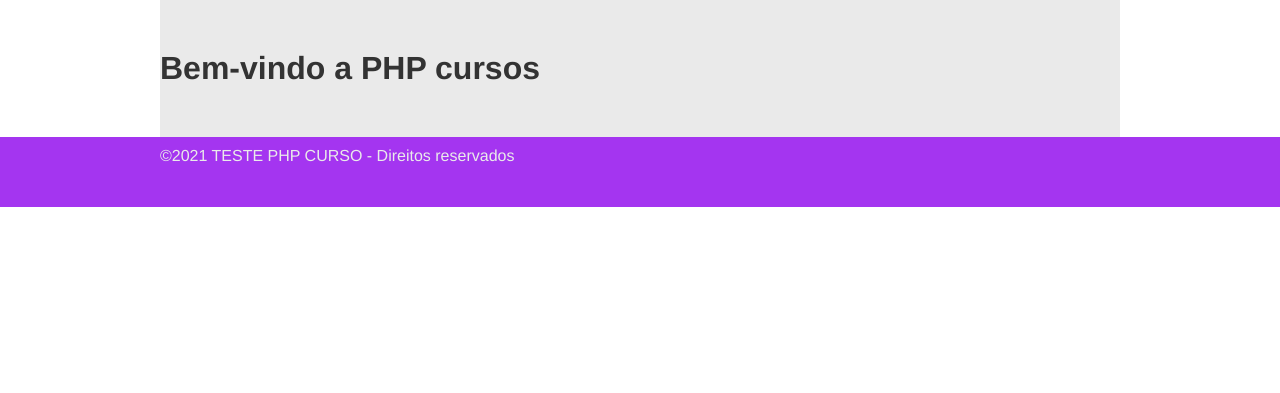
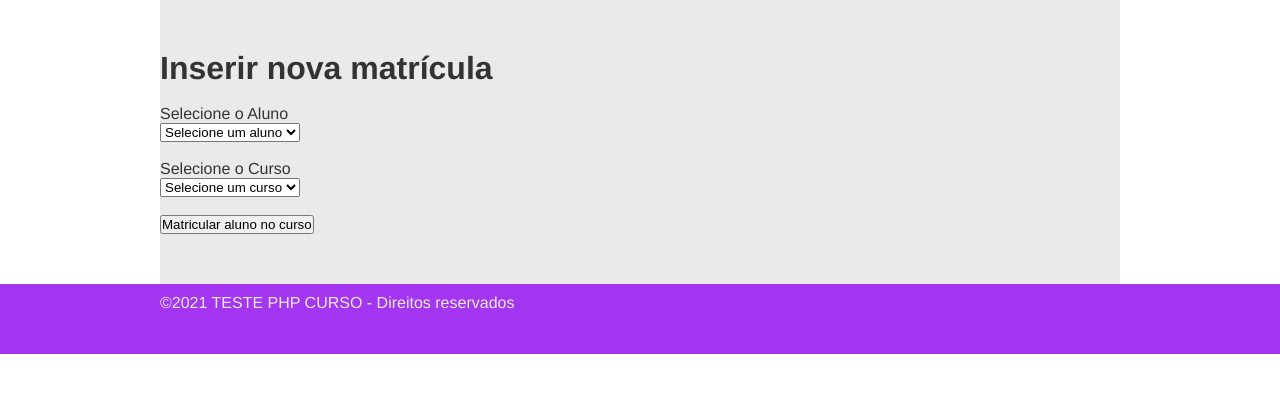
Before and after one commit to EdFigueiredo/crudphp, a PHP site: page /index.php?pagina=inserir_matricula in a window 1280 px wide. Shown: the part 120-513 px from the top of the page. Run offline with PHP 8.4, Linux system fonts and the light colour scheme; data that the repository does not hold is empty.

Commit message:
Add files via upload

```diff
--- a/alunos.php
+++ b/alunos.php
@@ -1,3 +1,4 @@
+<a href="?pagina=inserir_aluno">Inserir novo aluno</a>
 <table style= "border:1px solid #ccc; width: 100%; ">
 	<tr>
 		<th>Nome Aluno</th>
--- a/index.php
+++ b/index.php
@@ -13,11 +13,19 @@ else{
 if($pagina == 'cursos'){
 	include('cursos.php');
 }
+
+elseif($pagina == 'alunos'){
+	include('alunos.php');
+}
 elseif($pagina == 'inserir_curso'){
 	include('inserir_curso.php');
 }
-elseif($pagina == 'alunos'){
-	include('alunos.php');
+
+elseif($pagina == 'inserir_aluno'){
+	include('inserir_aluno.php');
+}
+elseif($pagina == 'inserir_matricula'){
+	include('inserir_matricula.php');
 }
 elseif($pagina == 'matriculas'){
 	include('matriculas.php');
--- /dev/null
+++ b/inserir_matricula.php
@@ -0,0 +1,28 @@
+<h1>Inserir nova matrícula</h1>
+
+	<form method="post" action="processa_matricula.php">
+		</br>
+		<p>Selecione o Aluno</p>
+		<select name="escolha_aluno">
+			<option>Selecione um aluno</option>
+			<?php
+				include ('conecta.php');
+				while($linha = mysqli_fetch_array($consulta_alunos)){
+					echo '<option value="'.$linha['id_aluno'].'">'.$linha['nome_aluno'].'</option>';
+				}
+			?>
+		</select>
+		</br></br>
+		<p>Selecione o Curso</p>
+		<select name="escolha_curso">
+			<option>Selecione um curso</option>
+			<?php
+				include ('conecta.php');
+				while($linha = mysqli_fetch_array($consulta_cursos)){
+					echo '<option value="'.$linha['id_curso'].'">'.$linha['nome_curso'].'</option>';
+				}
+			?>
+		</select>
+		</br></br>
+		<input type="submit" value="Matricular aluno no curso">
+	</form>
--- a/matriculas.php
+++ b/matriculas.php
@@ -1,3 +1,4 @@
+<a href="?pagina=inserir_matricula">Inserir nova matrícula</a>
 <table style= "border:1px solid #ccc; width: 100%; ">
 	<tr>
 		<th>Nome Aluno</th>
```
Also changed, not shown: inserir_aluno.php (added, +11 -0 lines), processa_aluno.php (added, +11 -0 lines), processa_matricula.php (added, +11 -0 lines).
